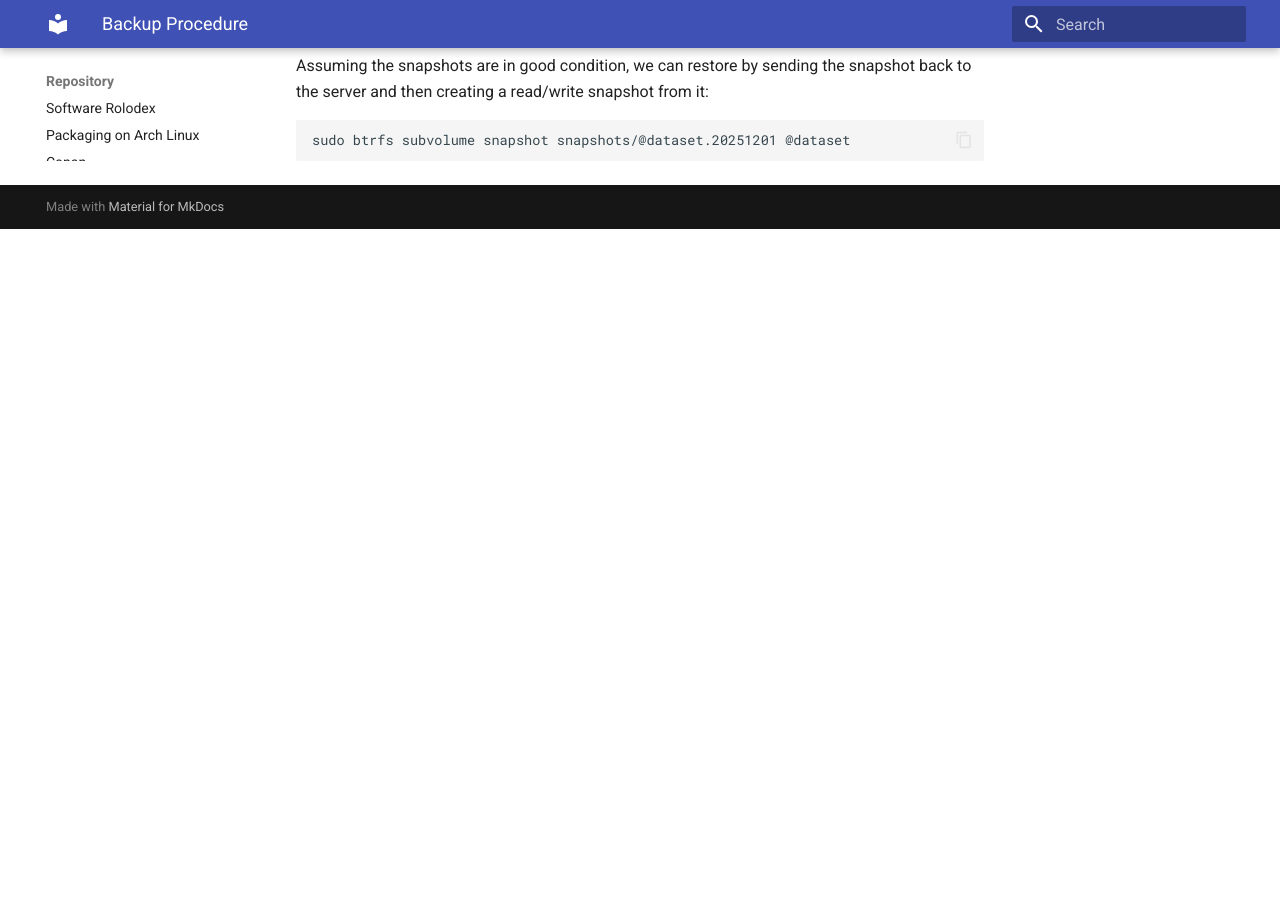
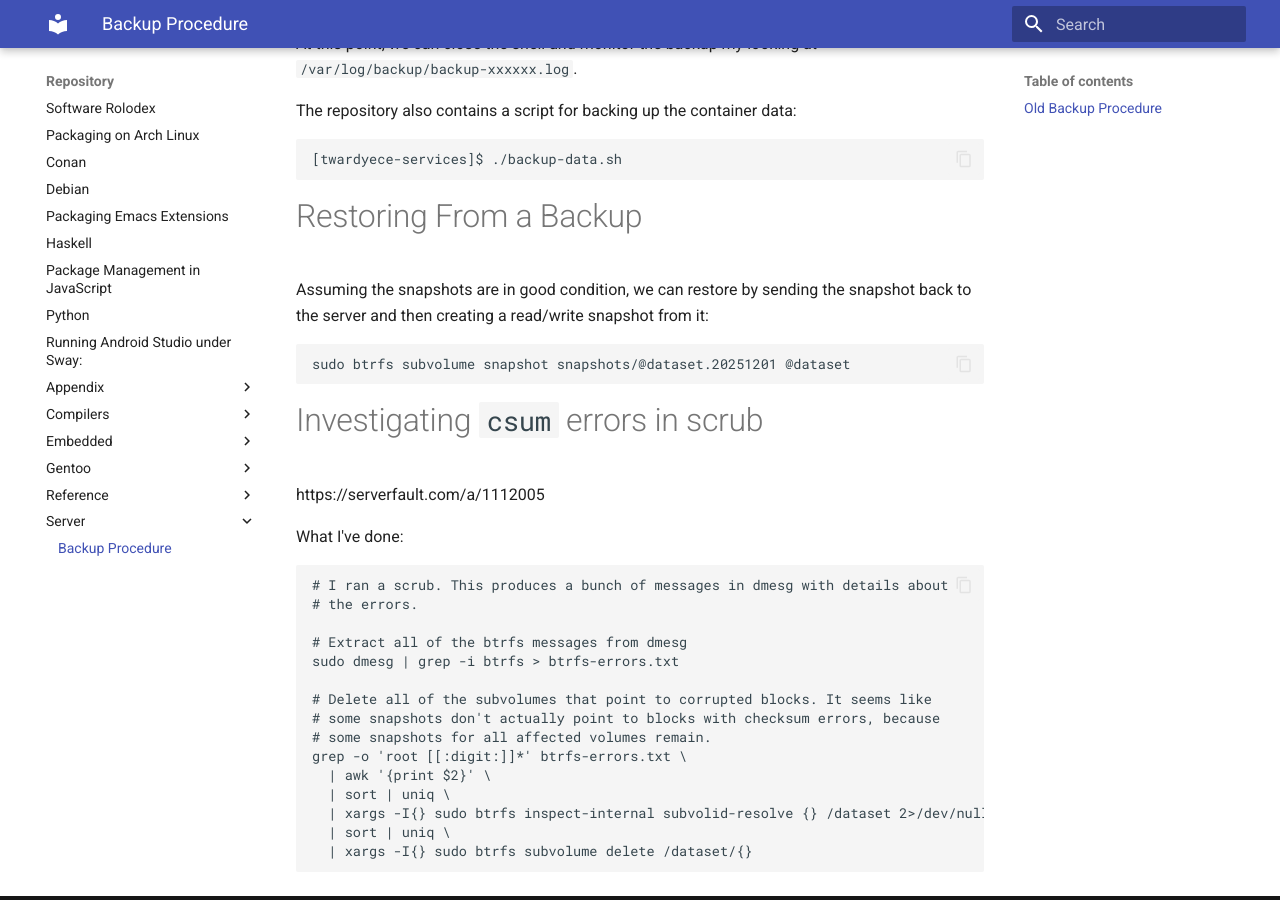
Before and after one commit to AmateurECE/twardyece-repository, an MkDocs documentation site: the page built from docs/Server/Backup.md, in a window 1280 px wide and 900 px high, scrolled down 797 px. Built offline with MkDocs 1.6.1 and Material for MkDocs 9.7.7, drawn with Linux system fonts in a browser that asks for light colours; before the commit the page ends 1026 px from its top, so only the background shows below that; some of the changed text lies outside the part shown.

Commit message:
Various Updates

````diff
--- a/docs/Server/Backup.md
+++ b/docs/Server/Backup.md
@@ -1,4 +1,15 @@
 # Backup Procedure
+
+As of 2026, I have a dedicated backup server that performs a daily backup using
+`btrbk`. Backups of the PostgreSQL dataset are taken weekly on Sunday. It's
+currently necessary to manually scrub the database on the application server
+once a month:
+
+```
+sudo nohup btrfs scrub start -Bd /mnt/library 2>&1 | mailx -s 'btrfs-scrub' et@ethantwardy.com &
+```
+
+## Old Backup Procedure
 
 Each of the WD Passport drives has two btrfs partitions on it. The largest
 partition is meant to be used for raid0, and mounted as a single combined
@@ -42,3 +53,27 @@ snapshot back to the server and then creating a read/write snapshot from it:
 ```
 sudo btrfs subvolume snapshot snapshots/@dataset.20251201 @dataset
 ```
+
+# Investigating `csum` errors in scrub
+
+https://serverfault.com/a/1112005
+
+What I've done:
+
+```
+# I ran a scrub. This produces a bunch of messages in dmesg with details about
+# the errors.
+
+# Extract all of the btrfs messages from dmesg
+sudo dmesg | grep -i btrfs > btrfs-errors.txt
+
+# Delete all of the subvolumes that point to corrupted blocks. It seems like
+# some snapshots don't actually point to blocks with checksum errors, because
+# some snapshots for all affected volumes remain.
+grep -o 'root [[:digit:]]*' btrfs-errors.txt \
+  | awk '{print $2}' \
+  | sort | uniq \
+  | xargs -I{} sudo btrfs inspect-internal subvolid-resolve {} /dataset 2>/dev/null \
+  | sort | uniq \
+  | xargs -I{} sudo btrfs subvolume delete /dataset/{}
+```
````
Also changed, not shown: docs/Gentoo/Packaging.md (+9 -0 lines), docs/Gentoo/Upgrading.md (added, +5 -0 lines), docs/Haskell.md (added, +22 -0 lines).
